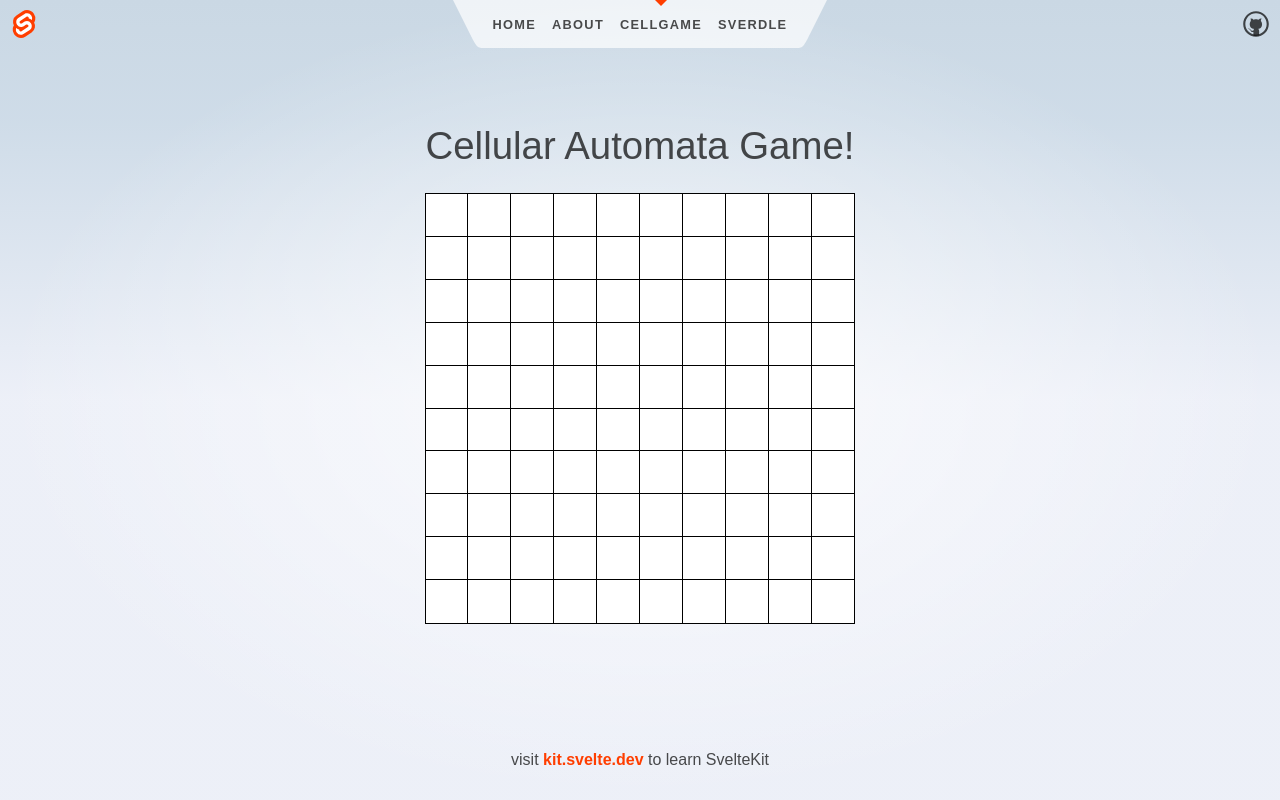
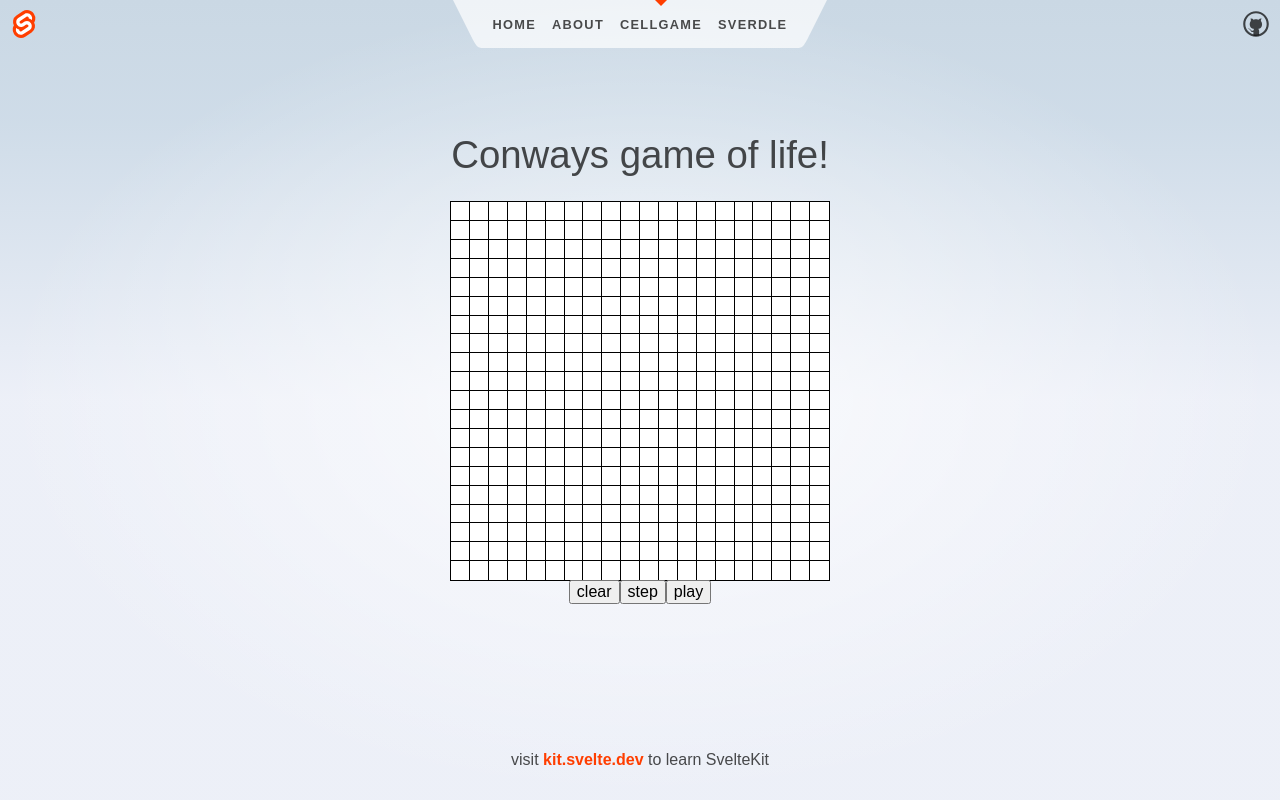
Before and after one commit to HalfdanBrage/kopkaffe, a SvelteKit app: page /cellgame in a window 1280 px wide. Built offline with nearby package versions, Linux system fonts and the light colour scheme.

Commit message:
conways game of life

```diff
--- a/src/routes/cellgame/+page.svelte
+++ b/src/routes/cellgame/+page.svelte
@@ -1,5 +1,10 @@
 <script lang="ts">
-  let dimensions = [10, 10]
+  let dimensions = [20, 20]
+  let playing = false
+
+  async function sleep(ms: number): Promise<void> {
+      return new Promise((resolve) => setTimeout(resolve, ms));
+  }
 
   function generateEmptyGrid(x: number, y: number) {
     let out:number[][] = []
@@ -14,19 +19,67 @@
 
   let grid:number[][] = generateEmptyGrid(dimensions[0], dimensions[1])
 
+  let neighborRules = [
+    [0, 0, 0, 1, 0, 0, 0, 0, 0],
+    [0, 0, 1, 1, 0, 0, 0, 0, 0]
+  ]
+
+  function getCell(x: number, y: number) {
+    if (x >= 0 && y >= 0 && x < dimensions[0] && y < dimensions[0]) {
+      return grid[x][y]
+    } else return 0
+  }
+
+  function countNeighbors(x: number, y: number) {
+    return (
+      getCell(x+1, y) +
+      getCell(x+1, y+1) +
+      getCell(x+1, y-1) +
+      getCell(x, y+1) +
+      getCell(x, y-1) +
+      getCell(x-1, y) +
+      getCell(x-1, y+1) +
+      getCell(x-1, y-1)
+    )
+  }
+
+  function updateGrid() {
+    let newGrid:number[][] = generateEmptyGrid(dimensions[0], dimensions[1])
+    for (let i = 0; i < newGrid.length; i++) {
+      for (let j = 0; j < newGrid[i].length; j++) {
+        newGrid[i][j] = neighborRules[grid[i][j]][countNeighbors(i, j)]
+      }
+    }
+    console.log(newGrid)
+    grid = newGrid
+  }
+
   function swap(x: number, y: number) {
     grid[x][y] = grid[x][y] == 0 ? 1 : 0
     grid = grid
   }
+
+  function toggle() {
+    playing = !playing
+    play()
+  }
+
+  async function play() {
+    if (!playing) return
+
+    await sleep(100)
+    updateGrid()
+    play()
+  }
 </script>
 
 <svelte:head>
-	<title>About</title>
+	<title>Cellgame</title>
 	<meta name="description" content="About this app" />
 </svelte:head>
 
 <div class="text-column">
-	<h1>Cellular Automata Game!</h1>
+	<h1>Conways game of life!</h1>
 
   <div class="grid">
     {#each grid as column, i}
@@ -39,6 +92,18 @@
         {/each}
       </div>
     {/each}
+  </div>
+
+  <div class="button-row">
+    <button on:click={() => (grid = generateEmptyGrid(dimensions[0], dimensions[1]))}>
+      clear
+    </button>
+    <button on:click={updateGrid}>
+      step
+    </button>
+    <button on:click={toggle}>
+      {playing ? "pause" : "play"}
+    </button>
   </div>
 </div>
 
@@ -62,6 +127,11 @@
     outline: 1px solid black;
   }
 
+  .button-row {
+    display: flex;
+    justify-content: center;
+  }
+
   .cell-0 {
     background-color: white;
   }
```
